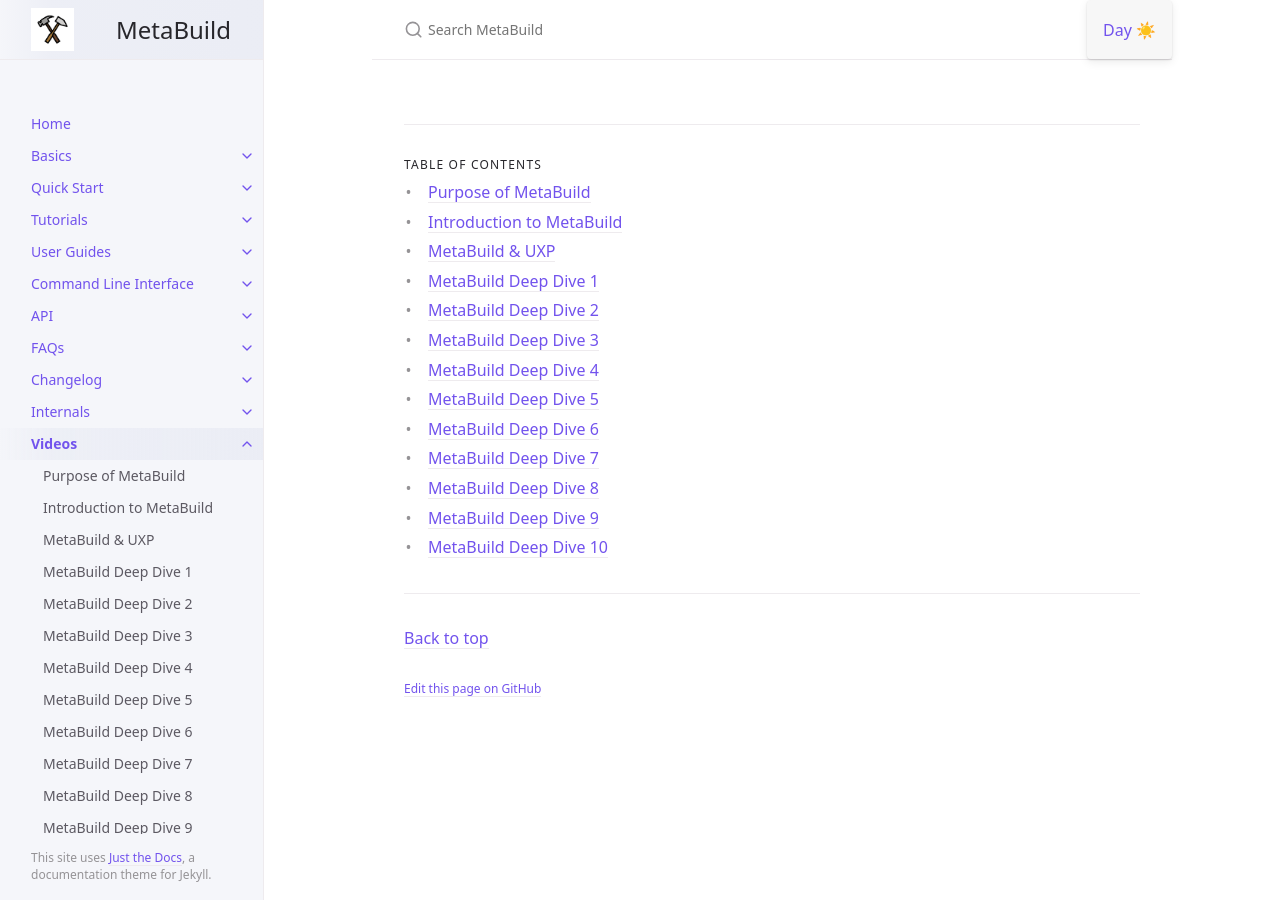
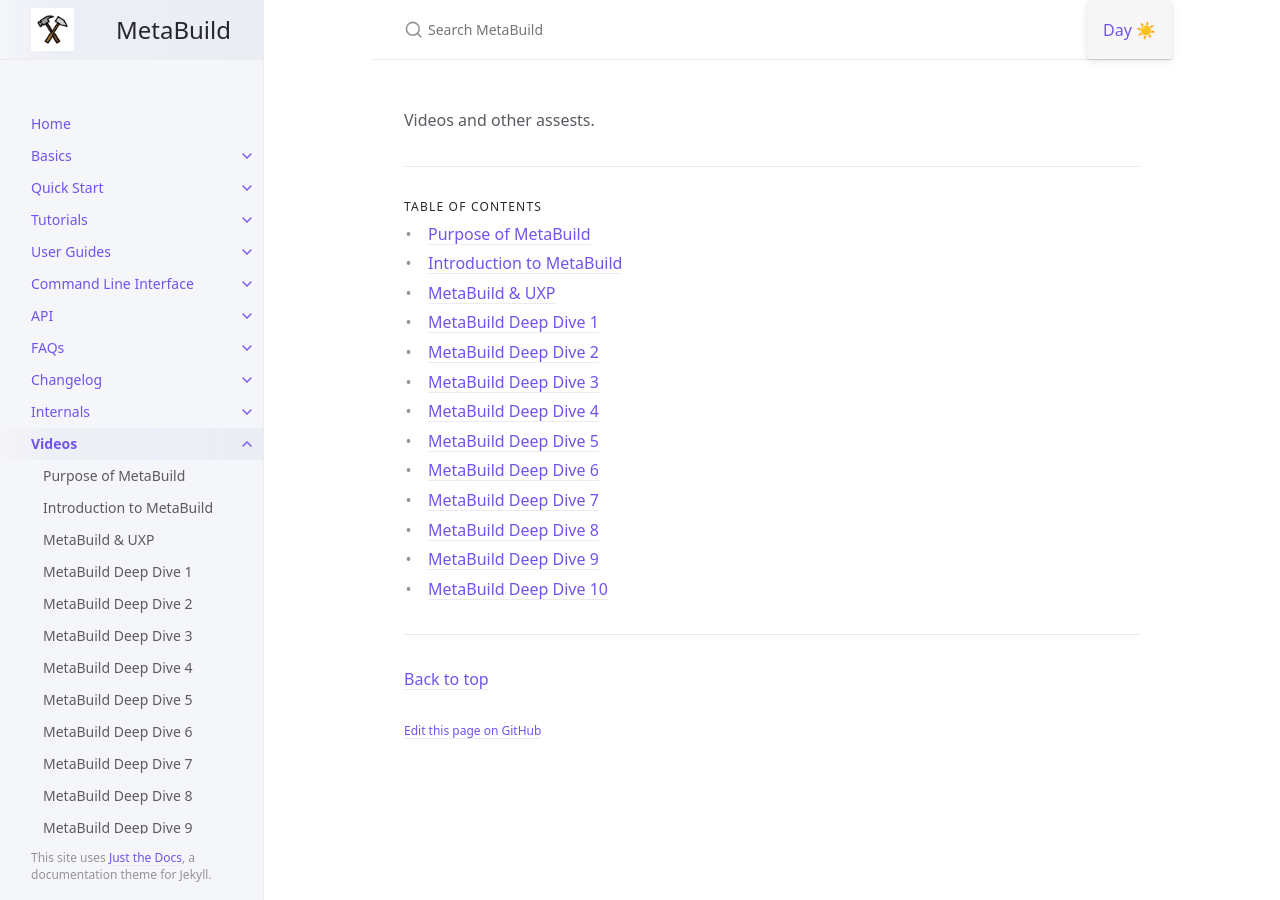
Before and after one commit to BadBob2021/mb, a Jekyll site: the page built from docs/videos/index.md, in a window 1280 px wide. Built offline with Jekyll 4.4.1, drawn with Linux system fonts in a browser that asks for light colours.

Commit message:
Add files via upload

```diff
--- a/docs/videos/index.md
+++ b/docs/videos/index.md
@@ -4,3 +4,5 @@
 nav_order: 210
 title: Videos
 ---
+
+Videos and other assests.
```
